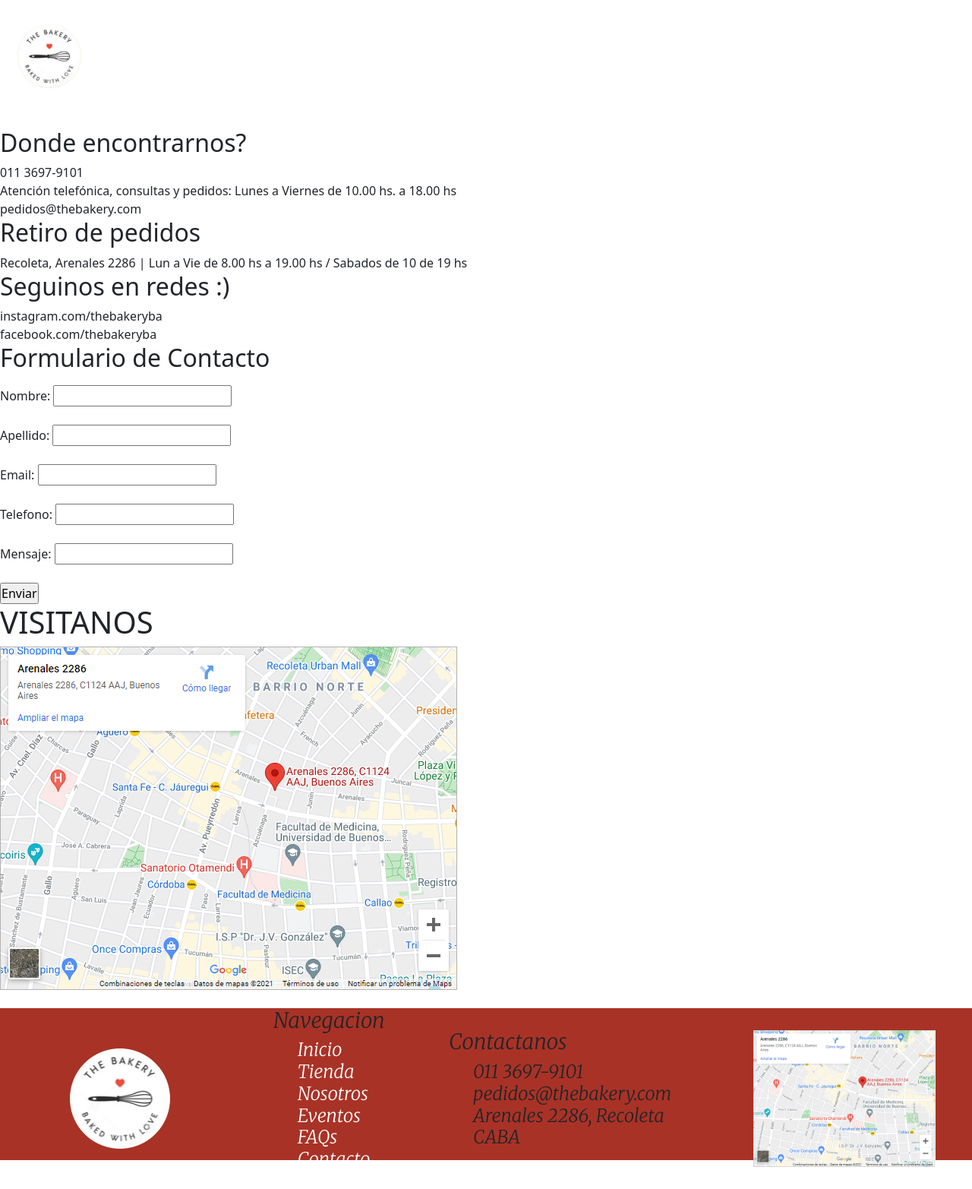
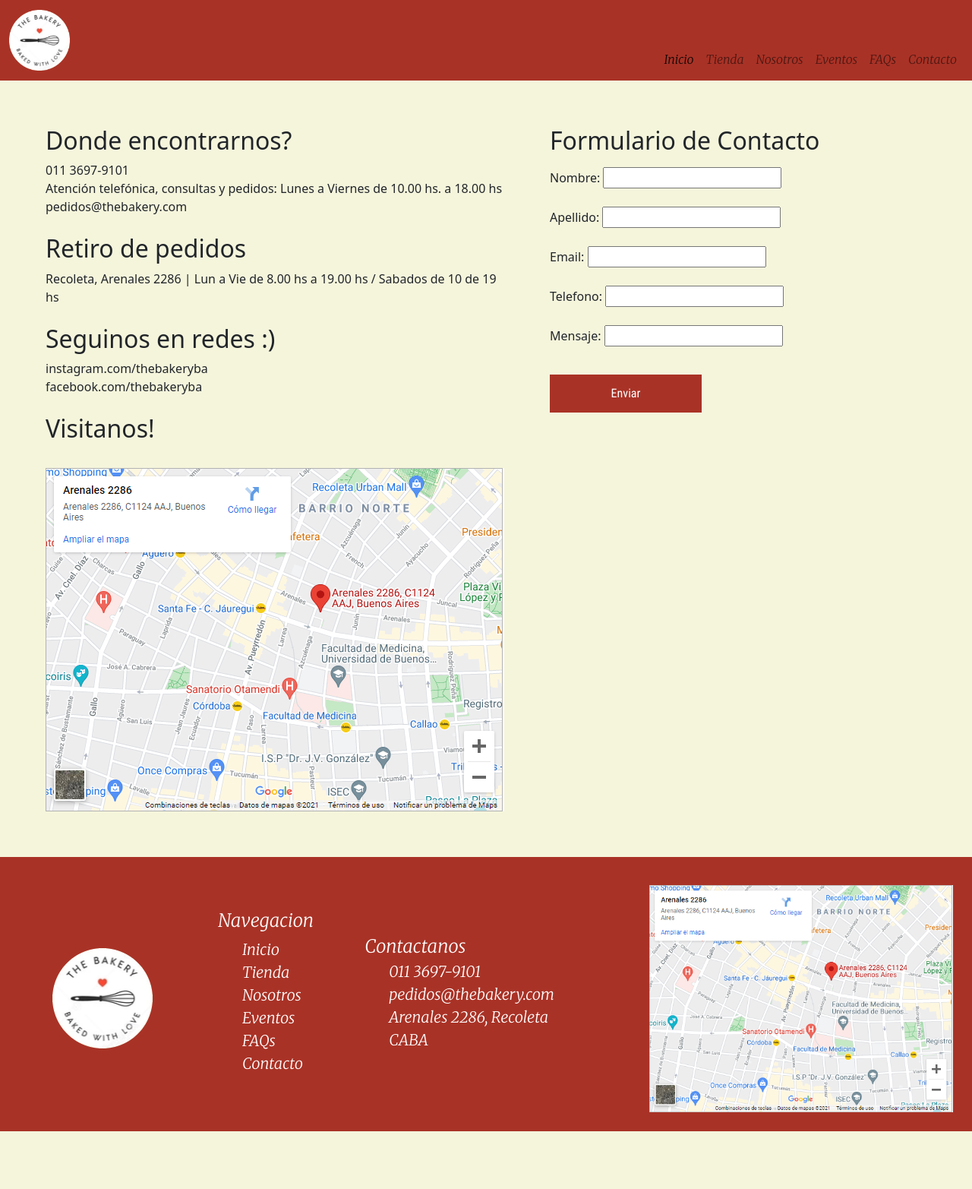
Before and after one commit to florencialucasborau/thebakery, a plain HTML site: page html/contacto.html in a window 1280 px wide. Shown: the whole page at 76% size. After the commit the page ends 1489 px from the top, so only its background shows below. Drawn offline with nearby package versions, Linux system fonts and the light colour scheme.

Commit message:
bootstrap en index y contacto

```diff
--- a/css/styless.css
+++ b/css/styless.css
@@ -33,6 +33,7 @@ font-family: 'Roboto Condensed', sans-serif;
 
 .navbar > .container-fluid{
     align-items: flex-end;
+    font-family: 'Merriweather', serif;
 }
 .navbar-toggler{
     align-self: center;
@@ -286,15 +287,16 @@ button:hover {
     grid-template-columns: repeat(4, 1fr);
     place-items: center;
     background-color: #A93226;
-    height: 200px;
+    color: white;
     font-family: 'Merriweather', serif;
-    font-weight: 700;
+    padding-top: 12px;
 }
 
 .contenedorFooter-logo{
     display: flex;
     flex-direction: column;
-    padding-left: 20px;
+    padding-left: 30px;
+
 
 }
 
@@ -323,16 +325,19 @@ button:hover {
 
 }
 
-.contenedorFooter-mapa img{
-    width: 240px;
-    margin-right: 40px;
-
+.contenedorFooter-mapa img {
+    width: 400px;
+    margin: 25px;
 }
 
 .navegacion{
     display: flex;
     flex-direction: column;
 
+}
+
+.formulario{
+    padding-left: 60px;
 }
 
 
@@ -346,14 +351,14 @@ button:hover {
 .body--eventos{
     display: grid;
     height: 980px;
-    grid-template-rows: 1fr 3fr 1fr;
+    grid-template-rows: 1fr 5fr 1fr;
     background-color: #F5F5DC;
 }
 
 .mainEventos{
     display: grid;
     grid-template-columns: 1fr 1fr;
-    padding-bottom: 20px;
+    padding: 60px;
 
 }
 
@@ -476,20 +481,30 @@ button:hover {
         height: 60%;
     }
 
+    .contenedorImagen img:hover {
+        height: 67%;
+    }
+
     .contenedorImagen--tartas img{
         height: 45%;
     }
 
+    .contenedorImagen--tartas img:hover {
+        height: 52%;
+      }
 
     .contenedorImagen-eventos img{
         height: 60%;
     }
 
+    .contenedorImagen-eventos img:hover {
+        height: 65%;
+      }
+
 
     .complementoMain-contenedorNosotros{
         padding-top: 20px;
     }
-
 
     .complementoMain-contenedorEventos{
         width: auto;
@@ -498,7 +513,6 @@ button:hover {
         place-items: center;
         padding-bottom: 10px;
     }
-
 
     .contenedorDeImagen img{
         width: 55%;
@@ -526,4 +540,6 @@ button:hover {
         margin-right: 40px;
 
     }
+
+
 }
--- a/html/contacto.html
+++ b/html/contacto.html
@@ -11,28 +11,44 @@
 
      <!-- Bootstrap CSS -->
      <link href="https://cdn.jsdelivr.net/npm/bootstrap@5.1.3/dist/css/bootstrap.min.css" rel="stylesheet" integrity="sha384-1BmE4kWBq78iYhFldvKuhfTAU6auU8tT94WrHftjDbrCEXSU1oBoqyl2QvZ6jIW3" crossorigin="anonymous">
+
     <link rel="stylesheet" href="../css/styless.css">
 </head>
-<body>
-    <header class="header">
-        <div class="header_contenedorImg">
-            <img class="header-logo" src="../img/logo.png" alt="Logo The Bakery">
-        </div>
-        <div>
-            <nav>
-                <ul class="header-list">
-                    <li class="header_item"><a href="../index.html">Inicio</a></li>
-                    <li class="header_item"><a href="../html/tienda.html">Tienda</a></li>
-                    <li class="header_item"><a href="../html/nosotros.html">Nosotros</a></li>
-                    <li class="header_item"><a href="../html/eventos.html">Eventos</a></li>
-                    <li class="header_item"><a href="../html/FAQs.html">FAQs</a></li>
-                    <li class="header_item"><a href="../html/contacto.html">Contacto</a></li>
+<body class="body--eventos">
+   <!-- NAV CON BOOTSTRAP -->
+        <nav class="navbar navbar-expand-lg navbar-light" style="background-color: #A93226;">
+            <div class="container-fluid">
+              <a class="navbar-brand" href="#">
+                <img src="../img/logo.png" alt="" width="80">
+              </a>
+              <button class="navbar-toggler" type="button" data-bs-toggle="collapse" data-bs-target="#navbarNav" aria-controls="navbarNav" aria-expanded="true" aria-label="Toggle navigation">
+                <span class="navbar-toggler-icon"></span>
+              </button>
+              <div class="collapse navbar-collapse justify-content-end" id="navbarNav">
+                <ul class="navbar-nav align-items-center">
+                  <li class="nav-item">
+                    <a class="nav-link active" aria-current="page" href="../index.html">Inicio</a>
+                  </li>
+                  <li class="nav-item">
+                    <a class="nav-link" href="../html/tienda.html">Tienda</a>
+                  </li>
+                  <li class="nav-item">
+                    <a class="nav-link" href="../html/nosotros.html">Nosotros</a>
+                  </li>
+                  <li class="nav-item">
+                    <a class="nav-link" href="../html/eventos.html">Eventos</a>
+                  </li>
+                  <li class="nav-item">
+                    <a class="nav-link" href="../html/FAQs.html">FAQs</a>
+                  </li>
+                  <li class="nav-item">
+                    <a class="nav-link" href="../html/contacto.html"">Contacto</a>
+                  </li>
                 </ul>
-            </nav>
-        </div>
-    </header>
-    <hr class="separador">
-    <main>
+              </div>
+            </div>
+          </nav>
+    <main class="mainEventos">
         <section>
             <div>
                 <h2>Donde encontrarnos?</h2>
@@ -40,18 +56,21 @@
                 <p>Atención telefónica, consultas y pedidos: Lunes a Viernes de 10.00 hs. a 18.00 hs</p>
                 <p>pedidos@thebakery.com</p>
             </div>
+            <br>
             <div>
                 <h2>Retiro de pedidos</h2>
                 <p>Recoleta, Arenales 2286 | Lun a Vie de 8.00 hs a 19.00 hs / Sabados de 10 de 19 hs</p>
             </div>
+            <br>
             <div>
                 <h2>Seguinos en redes :)</h2>
                 <p>instagram.com/thebakeryba</p>
                 <p>facebook.com/thebakeryba</p>
             </div>
+            <br>
         </section>
         <section>
-            <div>
+            <div class="formulario">
                 <form action="#" method="get" enctype="text/plain">
                     <fieldset>
                         <legend><h2>Formulario de Contacto</h2></legend>
@@ -75,15 +94,15 @@
                         <input type="text" name="user-consulta"id="info-consulta">
                         <br>
                         <br>
-                        <input type="submit" value="Enviar">
+                        <input class="button" type="submit" value="Enviar">
                     </fieldset>
                 </form>
             </div>
         </section>
-        <section><h1>VISITANOS</h1>
-        <img src="../img/mapa.png" alt="mapaUbicacion"></section>
-
-        <br>
+        <section>
+            <h2>Visitanos!</h2>
+            <br>
+            <img src="../img/mapa.png" alt="mapaUbicacion"></section>
     </main>
     <footer>
         <section class="footer">
@@ -91,33 +110,32 @@
                 <img src="../img/logo.png" alt="Logo The Bakery">
             </div>
             <div class="contenedorFooter">
-                <h3>Navegacion</h3>
-                <h4><nav>
+                <h3 class="fs-4">Navegacion</h3>
+                    <nav class="fs-5">
                         <ul class="navegacion">
-                            <li><a class="navegation-list" href="../index.html">Inicio</a></li>
-                            <li><a class="navegation-list" href="../html/tienda.html">Tienda</a></li>
-                            <li><a class="navegation-list" href="../html/nosotros.html">Nosotros</a></li>
-                            <li><a class="navegation-list" href="../html/eventos.html">Eventos</a></li>
-                            <li><a class="navegation-list" href="../html/FAQs.html">FAQs</a></li>
-                            <li><a class="navegation-list" href="../html/contacto.html">Contacto</a></li>
+                            <li><a href="../index.html">Inicio</a></li>
+                            <li><a href="../html/tienda.html">Tienda</a></li>
+                            <li><a href="../html/nosotros.html">Nosotros</a></li>
+                            <li><a href="../html/eventos.html">Eventos</a></li>
+                            <li><a href="../html/FAQs.html">FAQs</a></li>
+                            <li><a href="../html/contacto.html">Contacto</a></li>
                         </ul>
                     </nav>
-                </h4>
             </div>
             <div class="contenedorFooter-contacto">
-                <h3>Contactanos</h3>
-                <h4>
-                    <ul>
+                <p class="fs-4">Contactanos</p>
+                    <ul class="fs-5">
                         <li>011 3697-9101</li>
                         <li>pedidos@thebakery.com</li>
                         <li>Arenales 2286, Recoleta CABA</li>
                     </ul>
-                </h4>
             </div>
             <div class="contenedorFooter-mapa">
                 <img src="../img/mapa.png" alt="mapa">
             </div>
         </section>
     </footer>
+    <!-- Option 1: Bootstrap Bundle with Popper -->
+    <script src="https://cdn.jsdelivr.net/npm/bootstrap@5.1.3/dist/js/bootstrap.bundle.min.js" integrity="sha384-ka7Sk0Gln4gmtz2MlQnikT1wXgYsOg+OMhuP+IlRH9sENBO0LRn5q+8nbTov4+1p" crossorigin="anonymous"></script>
 </body>
 </html>
```
Also changed, not shown: index.html (+10 -13 lines).
